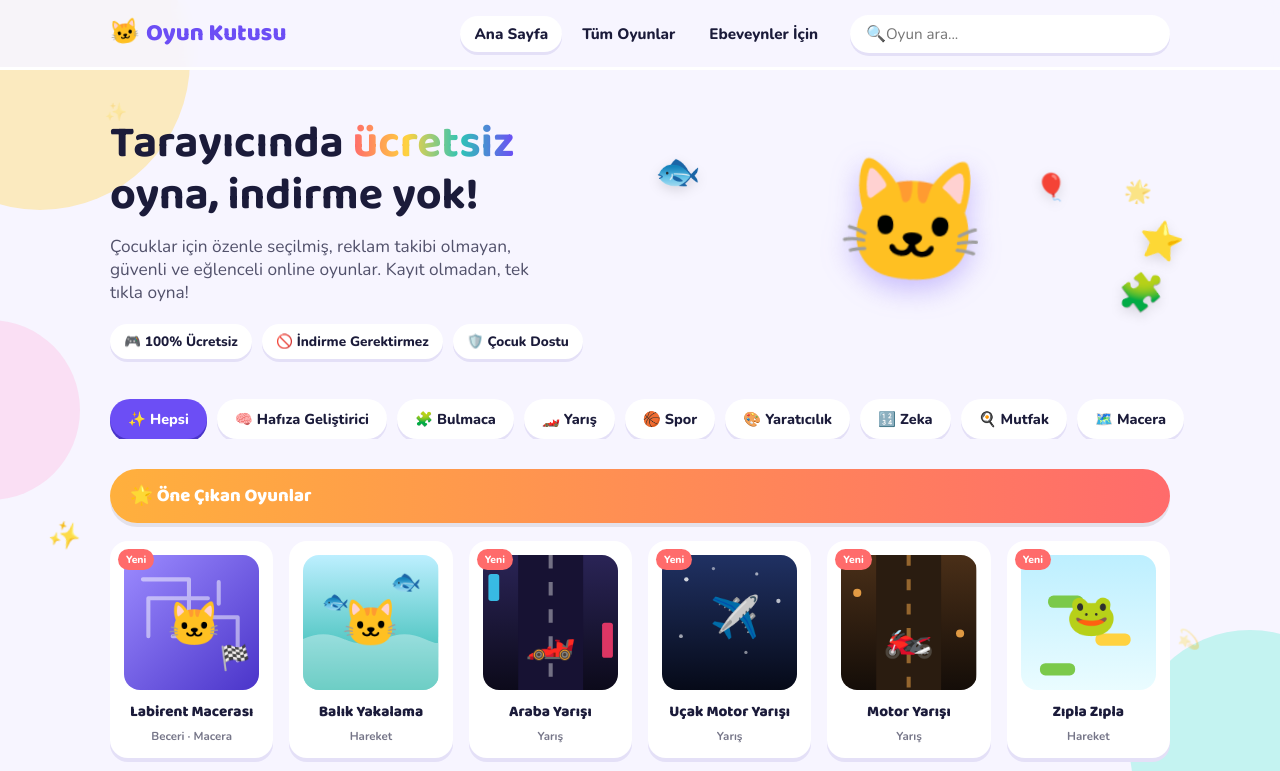
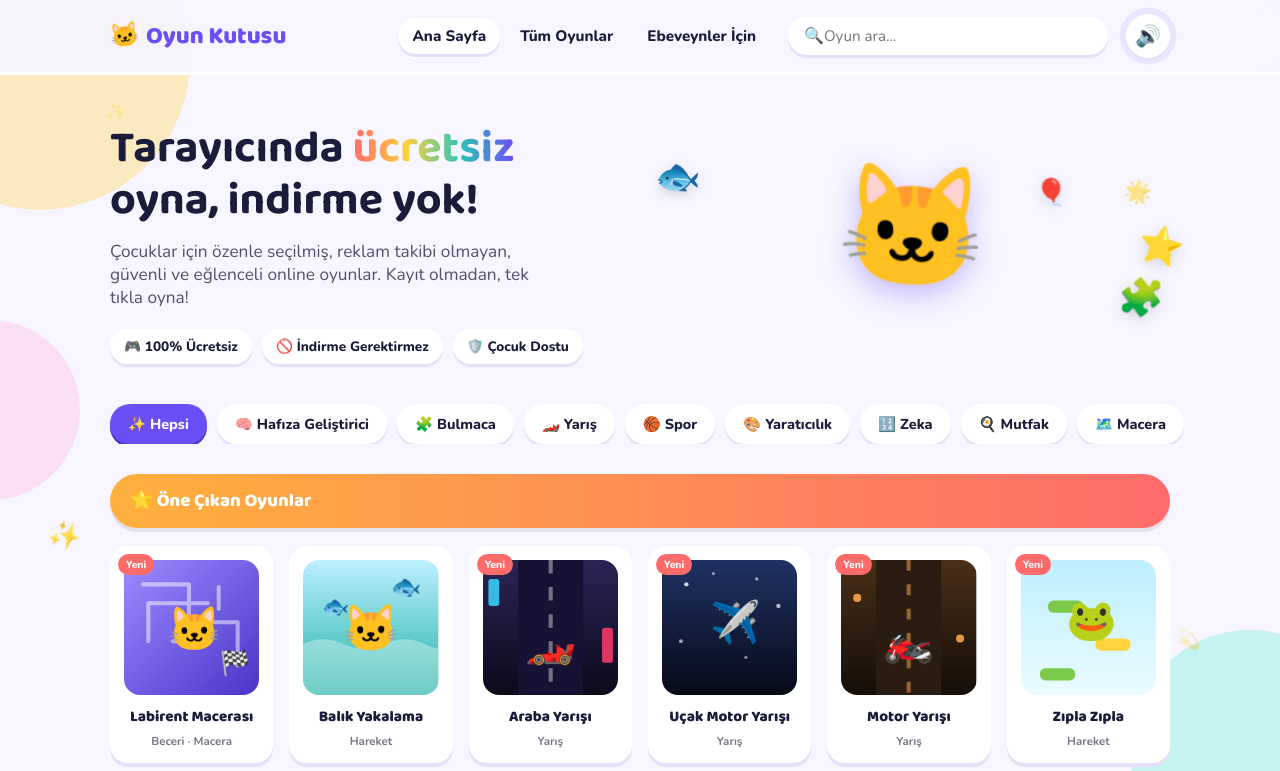
Before and after one commit to nitrate07/nitra, a plain HTML site: page index.html in a window 1280 px wide. Both pictures are taken after a click on the button "✨ Hepsi". Shown: the top 771 px of the page. Drawn offline with nearby package versions, Linux system fonts and the light colour scheme.

Commit message:
Add files via upload

```diff
--- a/index.html
+++ b/index.html
@@ -61,6 +61,14 @@
     box-shadow:0 3px 0 #e4e0f7; min-width:200px; flex:1; max-width:320px;
   }
   .search-box input{ border:none; outline:none; font-family:inherit; font-size:.95rem; flex:1; background:transparent;}
+  .music-btn{
+    width:44px; height:44px; border:none; border-radius:50%; background:#fff; font-size:1.3rem; cursor:pointer;
+    box-shadow:0 3px 0 #e4e0f7; display:flex; align-items:center; justify-content:center; flex:0 0 auto;
+    transition:transform .15s;
+  }
+  .music-btn:active{ transform:scale(.9); }
+  .music-btn.playing{ animation:musicPulse 1.2s ease-in-out infinite; }
+  @keyframes musicPulse{ 0%,100%{ box-shadow:0 3px 0 #e4e0f7, 0 0 0 0 rgba(108,78,245,.4);} 50%{ box-shadow:0 3px 0 #e4e0f7, 0 0 0 8px rgba(108,78,245,0);} }
 
   /* hero */
   .hero{
@@ -195,6 +203,7 @@
         <span>🔍</span>
         <input id="searchInput" type="text" placeholder="Oyun ara...">
       </div>
+      <button class="music-btn" id="musicToggle" title="Müziği aç/kapat">🔊</button>
     </div>
   </header>
 
@@ -514,6 +523,52 @@
       applyFilter();
     });
   });
+
+  // ---- Karşılama müziği (özgün, neşeli 8 nota döngüsü) ----
+  const MELODY = [
+    {f:523.25, d:0.26}, {f:659.25, d:0.26}, {f:783.99, d:0.26}, {f:1046.50, d:0.38},
+    {f:783.99, d:0.24}, {f:659.25, d:0.24}, {f:587.33, d:0.26}, {f:523.25, d:0.5}
+  ];
+  let musicMuted = localStorage.getItem('ok_music_muted') === 'true';
+  let musicPlaying = false, musicTimer = null, noteIndex = 0;
+  const MAX_LOOPS = 3;
+  const musicBtn = document.getElementById('musicToggle');
+  musicBtn.textContent = musicMuted ? '🔇' : '🔊';
+
+  function scheduleNote(){
+    if(musicMuted || !musicPlaying) return;
+    if(noteIndex >= MELODY.length * MAX_LOOPS){ stopMusic(); return; }
+    const note = MELODY[noteIndex % MELODY.length];
+    playTone(note.f, note.d*0.85, 'triangle', 0.07);
+    noteIndex++;
+    musicTimer = setTimeout(scheduleNote, note.d*1000);
+  }
+  function startMusic(){
+    if(musicPlaying || musicMuted) return;
+    musicPlaying = true;
+    musicBtn.classList.add('playing');
+    noteIndex = 0;
+    scheduleNote();
+  }
+  function stopMusic(){
+    musicPlaying = false;
+    musicBtn.classList.remove('playing');
+    if(musicTimer) clearTimeout(musicTimer);
+  }
+
+  musicBtn.addEventListener('click', ()=>{
+    musicMuted = !musicMuted;
+    localStorage.setItem('ok_music_muted', musicMuted);
+    musicBtn.textContent = musicMuted ? '🔇' : '🔊';
+    if(musicMuted) stopMusic(); else startMusic();
+  });
+
+  // tarayıcılar sessiz açılış zorunlu kılar; ilk dokunuşta otomatik başlat
+  function firstInteraction(){
+    if(!musicMuted) startMusic();
+  }
+  document.addEventListener('click', firstInteraction, { once:true });
+  document.addEventListener('touchstart', firstInteraction, { once:true });
 </script>
 </body>
 </html>
```
